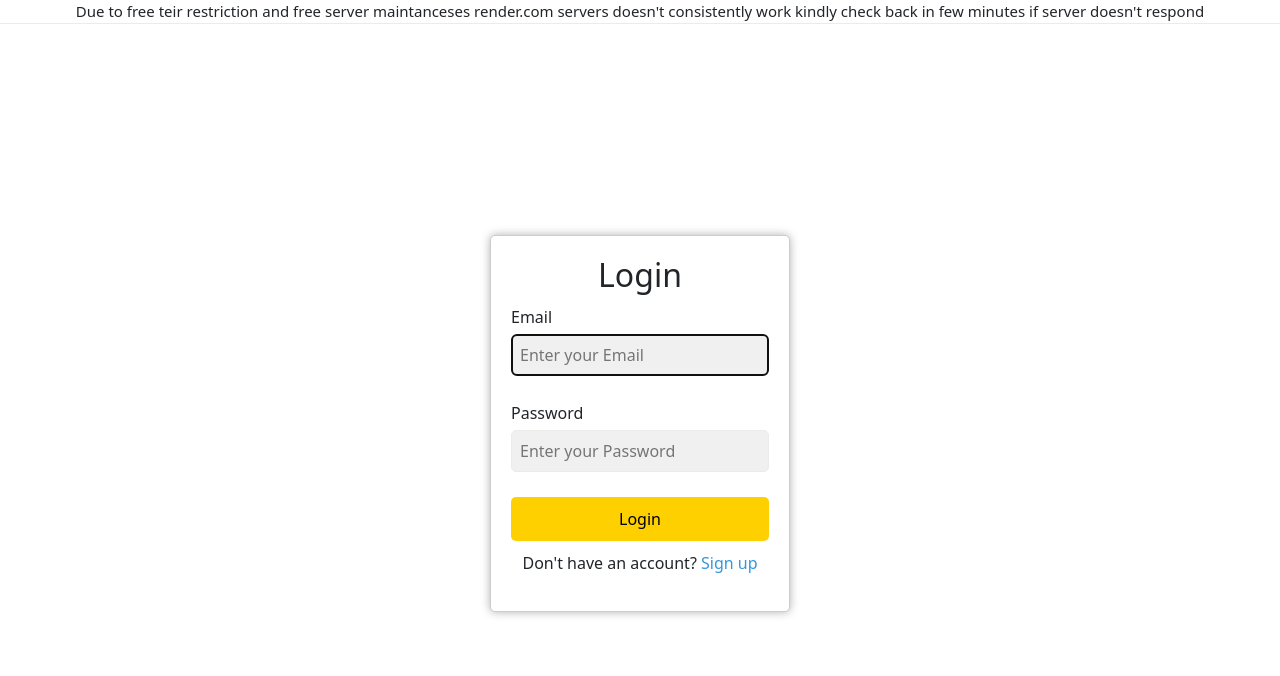
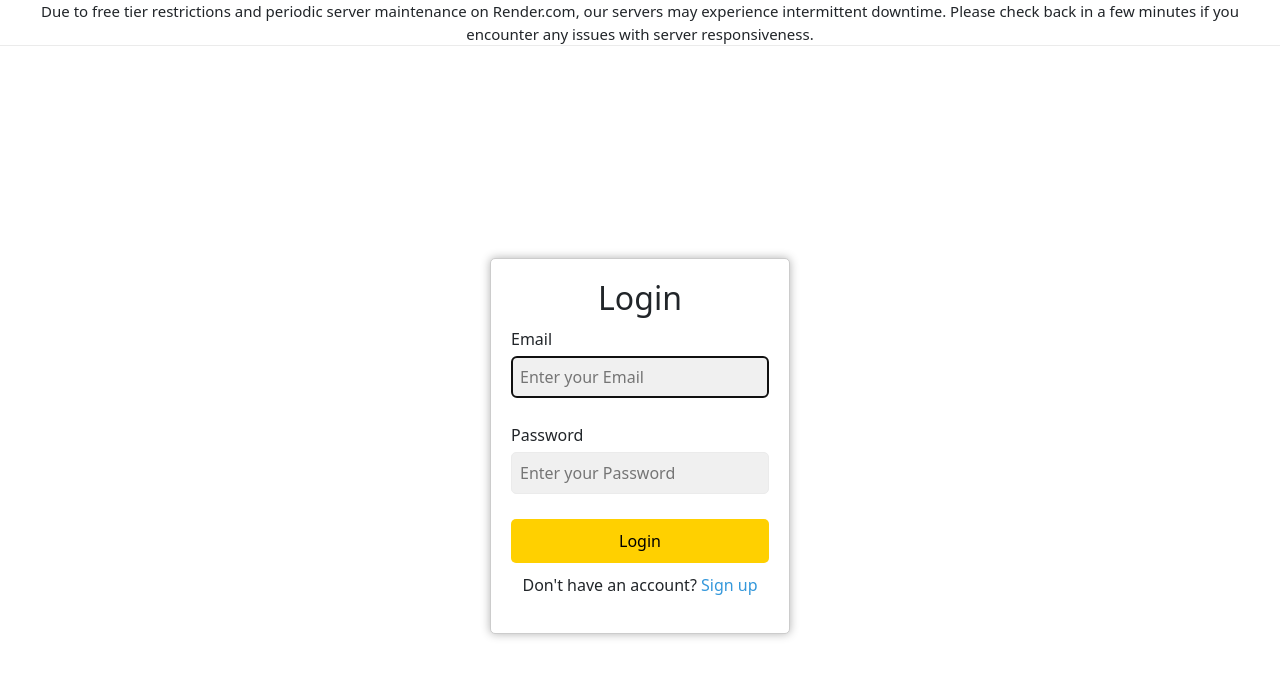
Before and after one commit to puru13794/task_manager_frontend_next, a Next.js app: page /login in a window 1280 px wide. Shown: the top 676 px of the page. Built offline with nearby package versions, Linux system fonts and the light colour scheme.

Commit message:
added content change

```diff
--- a/src/pages/login/index.jsx
+++ b/src/pages/login/index.jsx
@@ -1,14 +1,15 @@
 import Loginform from "../../../components/loginform/index";
-import styles from "./styles.module.scss"
+import styles from "./styles.module.scss";
 
 const login = () => {
   return (
     <>
       <div className={styles.headWarning}>
         <p className={styles.headdesc}>
-          Due to free teir restriction and free server maintanceses render.com
-          servers doesn't consistently work kindly check back in few minutes
-          if server doesn't respond
+          Due to free tier restrictions and periodic server maintenance on
+          Render.com, our servers may experience intermittent downtime. Please
+          check back in a few minutes if you encounter any issues with server
+          responsiveness.
         </p>
       </div>
       <Loginform />
```
